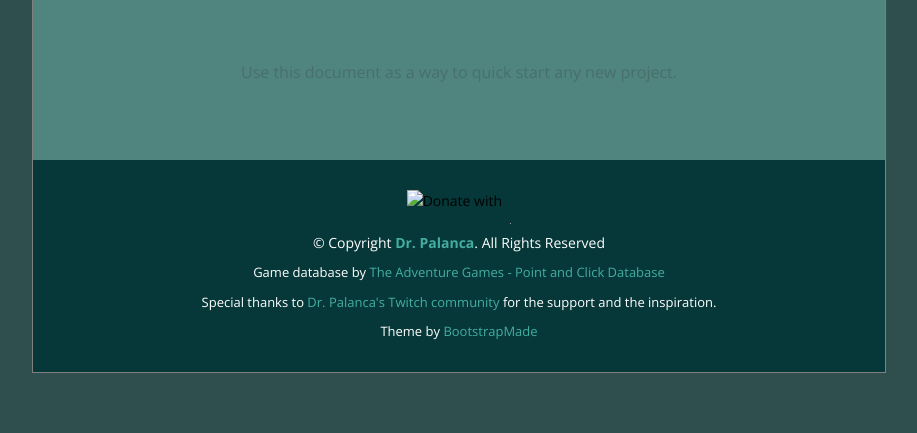
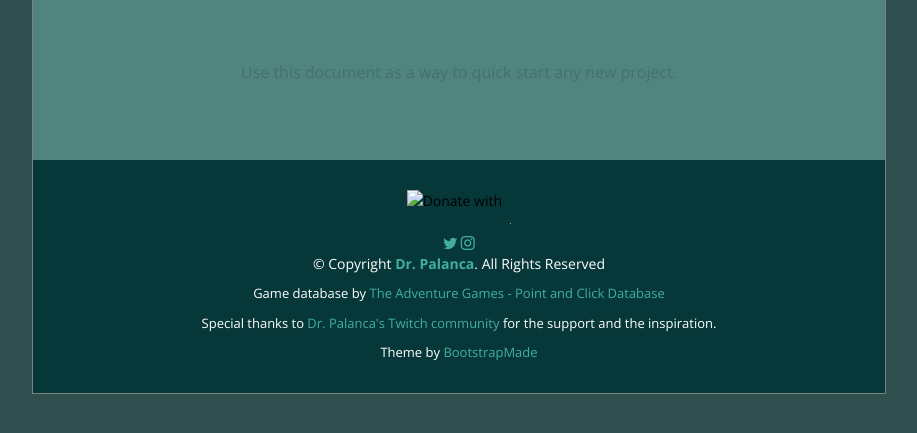
Before and after one commit to javipalanca/pointandclickle, a Django app: template point_and_clickle/templates/base_amoeba.html in a window 1280 px wide. Shown: the part 81-514 px from the top of the page, without its empty margins (181-1098 px from the left). Run offline with Django 3.2, Linux system fonts and the light colour scheme; the template is opened without the code that fills it, so the values that code supplies are empty; parts of the project's set-up code (start-up, migrations or seed data) failed here and were passed over; some libraries are stand-ins or nearby versions; grey boxes are pictures that could not be loaded.

Commit message:
Added social networks.

```diff
--- a/point_and_clickle/templates/base_amoeba.html
+++ b/point_and_clickle/templates/base_amoeba.html
@@ -79,7 +79,8 @@
             <h1><a href="{% url 'games:home' %}">Point & Clickle</a></h1>
             <!-- Uncomment below if you prefer to use an image logo -->
             {% endcomment %}
-            <a href="{% url 'games:home' %}"><img src="{% static 'images/logo_pnc_blanco.png' %}" alt="" class="img-fluid"></a>
+            <a href="{% url 'games:home' %}"><img src="{% static 'images/logo_pnc_blanco.png' %}" alt=""
+                                                  class="img-fluid"></a>
         </div>
 
         <nav id="navbar" class="navbar">
@@ -109,8 +110,6 @@
         {% endblock content %}
     </div>
 </section><!-- #hero -->
-
-<main id="main"></main>
 
 {% comment %}
 <main id="main">
@@ -647,10 +646,11 @@
 </main><!-- End #main -->
 {% endcomment %}
 
+<main id="main">
+</main>
 <!-- ======= Footer ======= -->
 <footer id="footer">
     <div class="container">
-
         <div class="copyright">
             <form action="https://www.paypal.com/donate" method="post" target="_top">
                 <input type="hidden" name="business" value="KSL2Y5KA36A8Q"/>
@@ -662,6 +662,10 @@
                        alt="Donate with PayPal button" style="width:100px;height:25px;"/>
                 <img alt="" border="0" src="https://www.paypal.com/en_ES/i/scr/pixel.gif" width="1" height="1"/>
             </form>
+        </div>
+        <div class="social-links copyright">
+            <a href="https://twitter.com/pointandclickle" target="_blank" class="twitter"><i class="bi bi-twitter"></i></a>
+            <a href="https://www.instagram.com/pointandclickle/" target="_blank" class="instagram"><i class="bi bi-instagram"></i></a>
         </div>
 
         <div class="copyright">
```
